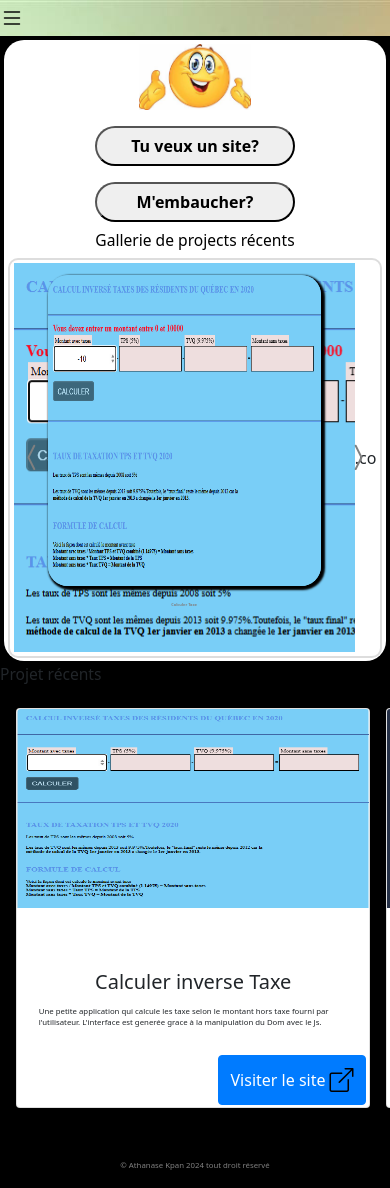
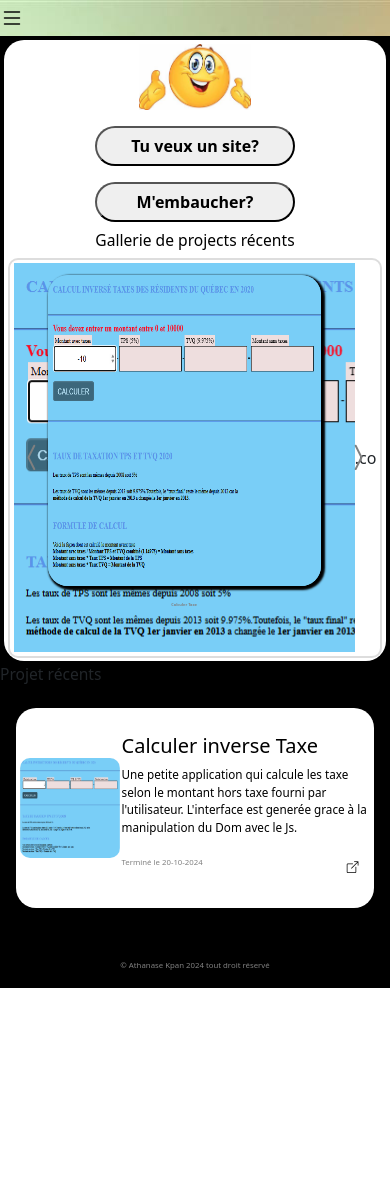
Before and after one commit to Athanase1/folio, a React (Create React App) app: page /#/projets in a window 390 px wide. After the commit the page ends 988 px from the top, so only its background shows below. Built offline with nearby package versions, Linux system fonts and the light colour scheme.

Commit message:
modification commit

```diff
--- a/src/assets/data/data.js
+++ b/src/assets/data/data.js
@@ -112,27 +112,31 @@ export const Project = [
         src:App1,
         titre:"Calculer inverse Taxe",
         desc:"Une petite application qui calcule les taxe selon le montant hors taxe fourni par l'utilisateur. L'interface est generée grace à la manipulation du Dom avec le Js.",
-        link:"https://athanase1.github.io/calculerTaxe/"
+        link:"https://athanase1.github.io/calculerTaxe/",
+        date:"20-10-2024",
     },
     {
         id:1,
         src:App2,
         titre:"Drum Kit",
         desc:"Une application qui permet de jouer de les musique à l'aide du clavier.",
-        link:"https://athanase1.github.io/drum/"
+        link:"https://athanase1.github.io/drum/",
+        date:"10-06-2024"
     },
     {
         id:2,
         src:App3,
         titre:"Simon Game",
         desc:"Une application de jeu.",
-        link:"https://athanase1.github.io/game/"
+        link:"https://athanase1.github.io/game/",
+        date:"20-06-2024"
     },
     {
         id:3,
         src:App4,
         titre:"Mon portfolio",
         desc:"Un site web crée dans le but de démontrer mes compétences à mes futures employeurs.",
-        link:"https://athanase1.github.io/folio/"
+        link:"https://athanase1.github.io/folio/",
+        date:"10-01-2025",
     }
 ]
--- a/src/components/pages/portfolio.jsx
+++ b/src/components/pages/portfolio.jsx
@@ -3,7 +3,8 @@ import Social from "../socialMedia/Social";
 import "../../styles/portfolio.css"
 import Me from "../../assets/img/moi5.jpg"
 import { Frontend, Backend, Autres } from "../../assets/data/data";
-import Carousel from "../carousel/carousel";
+import { Project } from "../../assets/data/data";
+import Pcard from "../projets/pcard";
 import { HashLink } from 'react-router-hash-link';
 const Competences = [Frontend, Backend, Autres]
 export default function Profiles(){
@@ -83,21 +84,24 @@ form.addEventListener('submit', async (event) => {
             <div className="portfolioContent">
             <section  id="section1">
                 <h1>Introduction</h1>
-                <div className="hidden" >
-                    <div>
+                <div className="hidden det" >
+
                         <img src={Me} alt="moi" />
-                    </div>
 
+                    <div className="">
                     <h1 id="spc">Je suis Athanase,</h1>
                     <h3 >Développeur Web & Applications Mobiles Full Stack</h3>
                     <h4 className="fw-light">Passionné par le code, je transforme vos idées en solutions numériques innovantes.</h4>
                     <Social/>
+                    </div>
                 </div>
             </section>
             <section  id="section2">
                 <h1>Projets récents</h1>
-                <div className="carou hidden">
-                <Carousel/>
+                <div className="plist hidden">
+                 {Project.map((item, index) =>(
+                            <Pcard key={item.id || index} src={item.src} titre={item.titre} desc={item.desc} link={item.link} day={item.date} />
+                    ))}
                 </div>
             </section>
             <section  id="section3">
--- a/src/components/pages/projets.jsx
+++ b/src/components/pages/projets.jsx
@@ -4,6 +4,7 @@ import Carousel from "../carousel/carousel";
 import { Project } from "../../assets/data/data";
 import ActionBtns from "../action/actionsbtns";
 import Emo from "../../assets/img/emoji.jpg"
+import Pcard from "../projets/pcard";
 
 export default function Projects(){
 
@@ -22,16 +23,7 @@ export default function Projects(){
          <h1>Projet récents</h1>
           <div className="projects">
             {Project.map((item) =>(
-
-              <div className="card" style={{width: "18rem"}} key={item.id}>
-              <img src={item.src} className="card-img-top img" alt="..." />
-              <div className="card-body">
-                <h5 className="card-title">{item.titre}</h5>
-                <p className="card-text">{item.desc}</p>
-                <a href={item.link} className="btn btn-primary">Visiter le site<i className="bi bi-box-arrow-up-right"></i></a>
-              </div>
-            </div>
-
+            <Pcard src={item.src} titre={item.titre} desc={item.desc} link={item.link} day={item.date}/>
             ))}
             </div>
         </div>
--- /dev/null
+++ b/src/components/projets/pcard.css
@@ -0,0 +1,77 @@
+.carte{
+    height: 400px !important;
+    width: 100% !important;
+    display: flex !important;
+    flex-direction: column !important;
+    overflow: hidden;
+    border-radius: 20px;
+    min-width: 300px;
+    justify-content: space-between !important;
+    font-family: system-ui, -apple-system, BlinkMacSystemFont, 'Segoe UI', Roboto, Oxygen, Ubuntu, Cantarell, 'Open Sans', 'Helvetica Neue', sans-serif !important;
+}
+.carte:hover{
+    opacity: 0.9;
+}
+.card-body{
+   display: flex;
+   flex-direction: column;
+   align-items: center;
+   justify-content: center;
+    width: 99%;
+
+}
+.carte p{
+    font-size: 1vw !important;
+    text-align: left;
+}
+.details{
+    display: flex;
+    justify-content: space-between !important;
+    align-items: center;
+    width: auto;
+}
+.details a{
+    background: none;
+    color: gray;
+    border: none;
+}
+
+@media screen and (max-width: 767px){
+    .carte p{
+        font-size:  3vw !important;
+    }
+    .card-corps{
+        color: black !important;
+    }
+    .details a i{
+        font-size:  3vw !important;
+    }
+    .projects{
+        justify-content: flex-start;
+    }
+    .carte{
+        min-width: 100% !important;
+        flex-direction: row !important;
+        justify-content: space-between;
+        align-items: center;
+        gap: 2px;
+        height: 200px !important;
+        background-color: white;
+        color: gray !important;
+        padding: 1%;
+        border-radius: 20px;
+    }
+    .carte img{
+        width: 100px;
+        height: 100px !important;
+        border-radius: 10px;
+    }
+    .card-corps{
+        flex: 1;
+        width: 100%;
+    }
+    .details h6{
+        font-size: 2vw !important;
+        color: gray;
+    }
+}
--- /dev/null
+++ b/src/components/projets/pcard.jsx
@@ -0,0 +1,16 @@
+import "./pcard.css"
+export default function Pcard(props){
+    return(
+        <div className="carte">
+        <img src={props.src} className="card-img-top img" alt={props.desc} />
+        <div className="card-corps">
+          <h5 className="card-titre">{props.titre}</h5>
+          <p className="card-texte">{props.desc}</p>
+          <div className="details">
+            <h6>Terminé le {props.day}</h6>
+            <a href={props.link} className="btn btn-primary"><i className="bi bi-box-arrow-up-right"></i></a>
+          </div>
+        </div>
+      </div>
+    )
+}
--- a/src/styles/portfolio.css
+++ b/src/styles/portfolio.css
@@ -84,16 +84,14 @@ section{
     border-radius: 20px;
     color: gray;
     gap: 1rem;
+
 }
 #section1 div{
     display: flex;
     flex-direction: column;
     align-items: center;
 }
-.carou{
-    flex: 1;
-    padding: 1rem;
-}
+
 /* ============= section3============*/
 .aprops{
     width: 100%;
@@ -252,6 +250,22 @@ aside ul h1{
     border-radius: 50%;
 }
 
+.plist{
+    display: flex;
+    width: 99%;
+
+    overflow: auto;
+    flex-direction: row;
+    justify-content: space-between;
+    align-items: center;
+    gap: 1rem;
+    padding: 1rem;
+}
+h4{
+    font-size: 2vw;
+    font-style: italic;
+}
+
 
 /*@media(prefers-reduced-motion){
     .hidden{
@@ -269,15 +283,27 @@ aside ul h1{
     #section1{
         justify-content: center;
     }
+    #section1 .det{
+        display: flex;
+        flex-direction: row-reverse;
+        gap: 1rem;
+        color: white !important;
+        align-items: center !important;
+    }
+    #section1 div div{
+        display: flex;
+        flex-direction: column;
+    }
+
     #section1 img{
-        width: 200px;
-        height: 200px;
+        width: 60px;
+        height: 80px;
         border-radius: 10px;
     }
-    #section1 div h1{
+    #section1 div div h1{
         font-size: 2rem;
     }
-    #section1 div h3{
+    #section1 div div h3{
         font-size: 0.8rem;
     }
     #section1 div h4{
--- a/src/styles/projects.css
+++ b/src/styles/projects.css
@@ -42,60 +42,16 @@
     overflow: auto;
 
 }
-.projects a{
-    width: 400px;
 
-}
 .img{
     height: 50% !important;
 }
-.card{
-    height: 400px !important;
 
-    width: 100% !important;
-    display: flex !important;
-    flex-direction: column !important;
-    align-items: center !important;
-    justify-content: center !important;
-    font-family: system-ui, -apple-system, BlinkMacSystemFont, 'Segoe UI', Roboto, Oxygen, Ubuntu, Cantarell, 'Open Sans', 'Helvetica Neue', sans-serif !important;
-}
-.card-body{
-   display: flex;
-   flex-direction: column;
-   align-items: center;
-   justify-content: center;
-    width: 99%;
+@media screen and (max-width: 767px){
 
-}
-.card p{
-    font-size: 1vw !important;
-    text-align: left;
-}
-.card a{
-    display: flex;
-    justify-content: center;
-    align-items: center;
-    gap: 1vw;
-    width: fit-content;
-    position: absolute;
-    bottom: 2px;
-    right: 3px;
-}
-@media screen and (max-width: 767px){
-    .card p{
-        font-size:  2vw !important;
-    }
-    .projects{
-        justify-content: flex-start;
-    }
-    .card{
-        min-width: 99% !important;
-    }
     .section1{
         flex-direction: column;
         height: fit-content;
         gap: 1vh;
     }
-
-
 }
```
